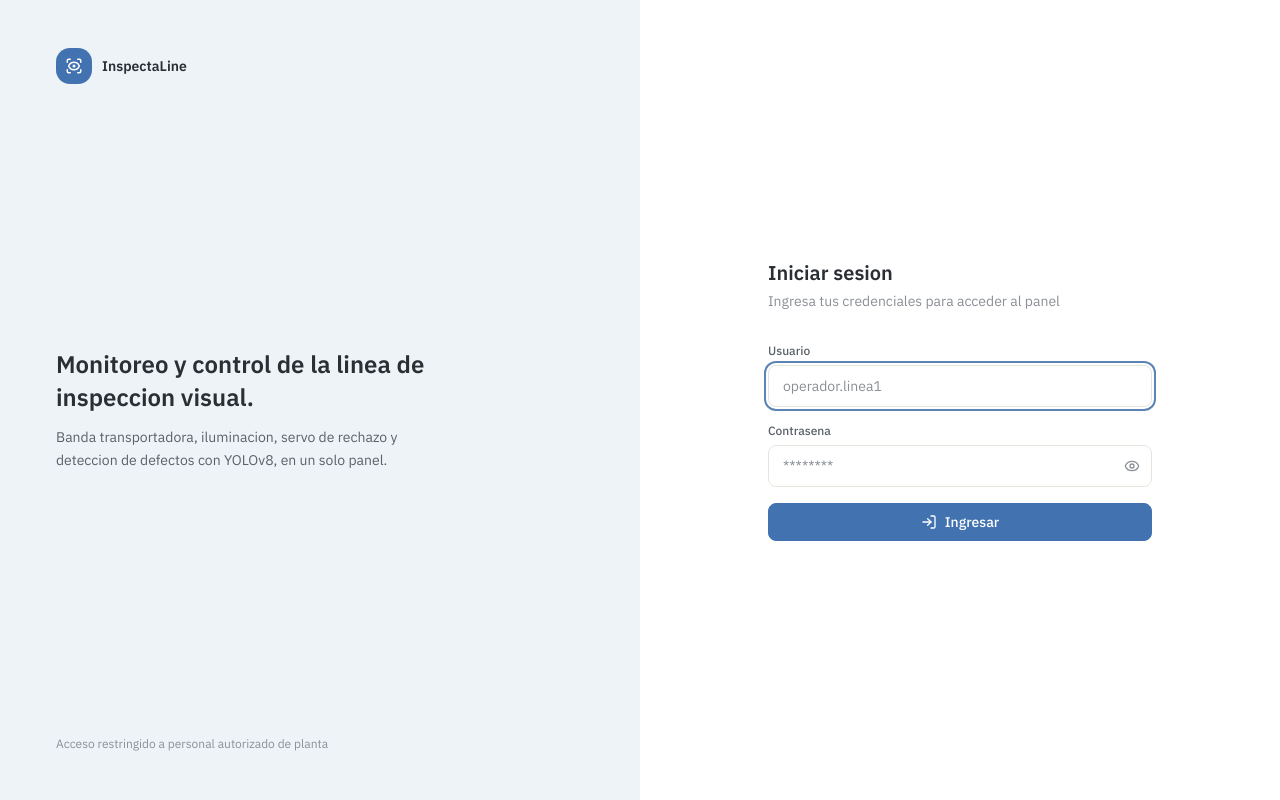
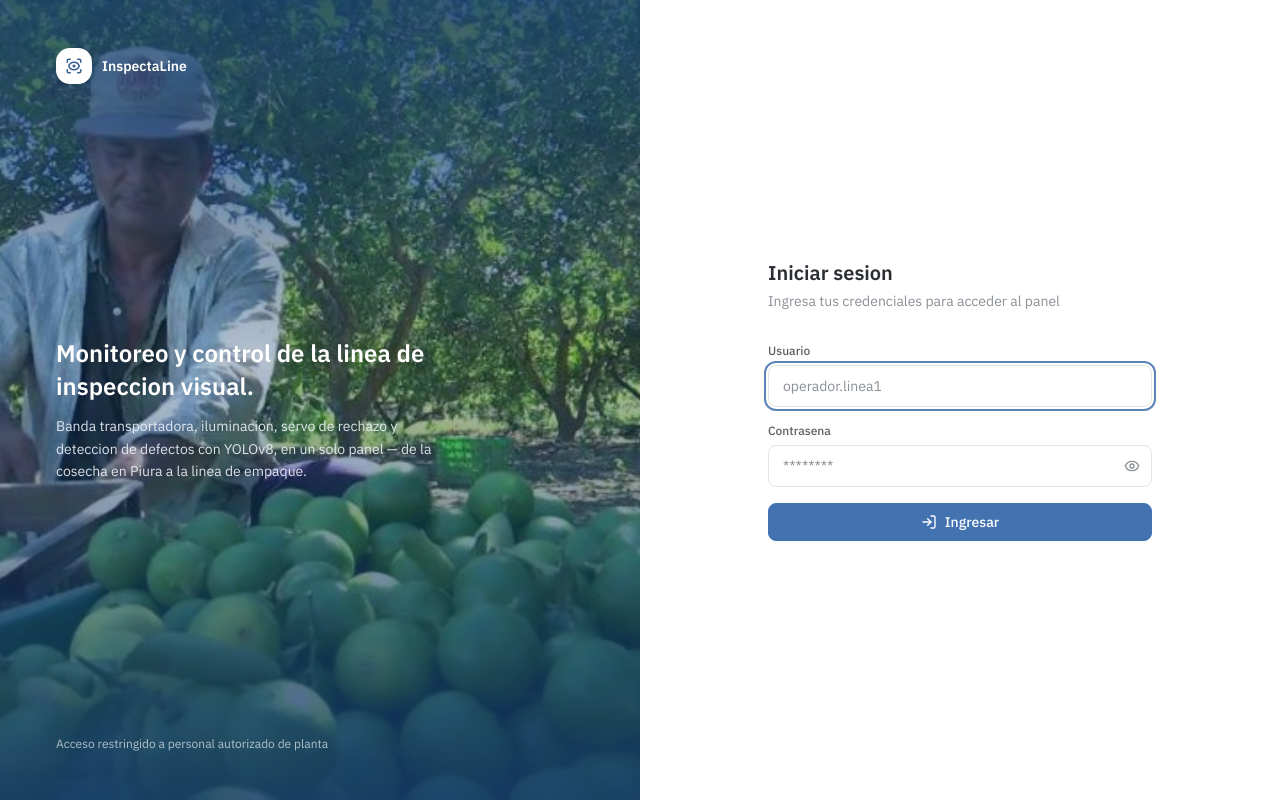
Before and after one commit to SHEILAJPM/Sistema-Vision-Artificial-frontend, a React (Vite) app: page /login in a window 1280 px wide. Built offline with nearby package versions, Linux system fonts and the light colour scheme; no server answers.

Commit message:
foto de fondo en el panel del login

```diff
--- a/src/pages/LoginPage.jsx
+++ b/src/pages/LoginPage.jsx
@@ -4,6 +4,7 @@ import { Eye, EyeOff, ScanEye, TriangleAlert, LogIn } from "lucide-react";
 import { Button } from "../components/ui/Button.jsx";
 import { useAuth } from "../context/AuthProvider.jsx";
 import { USE_MOCK_DATA } from "../lib/api.js";
+import harvestPhoto from "../assets/cosecha-limones-piura.jpg";
 
 const inputClass =
   "focus-ring w-full rounded-lg border border-line bg-canvas px-3.5 py-2.5 text-sm text-ink placeholder:text-ink-faint";
@@ -32,26 +33,40 @@ export default function LoginPage() {
 
   return (
     <div className="flex min-h-screen bg-canvas">
-      {/* Panel de marca -- solo en pantallas medianas en adelante */}
-      <div className="hidden lg:flex w-1/2 flex-col justify-between bg-blue-50 px-14 py-12">
-        <div className="flex items-center gap-2.5">
-          <div className="flex h-9 w-9 items-center justify-center rounded-xl bg-blue-500 text-white">
+      {/* Panel de marca -- solo en pantallas medianas en adelante. La foto es
+          la cosecha real que este sistema termina inspeccionando en la linea. */}
+      <div className="hidden lg:flex relative w-1/2 flex-col justify-between overflow-hidden px-14 py-12">
+        <img
+          src={harvestPhoto}
+          alt=""
+          className="absolute inset-0 h-full w-full object-cover"
+        />
+        <div
+          className="absolute inset-0"
+          style={{
+            background:
+              "linear-gradient(180deg, rgba(23,63,110,0.85) 0%, rgba(23,63,110,0.32) 45%, rgba(23,63,110,0.88) 100%)",
+          }}
+        />
+
+        <div className="relative flex items-center gap-2.5">
+          <div className="flex h-9 w-9 items-center justify-center rounded-xl bg-white text-blue-600">
             <ScanEye size={18} strokeWidth={2} />
           </div>
-          <p className="text-sm font-semibold text-ink">InspectaLine</p>
+          <p className="text-sm font-semibold text-white">InspectaLine</p>
         </div>
 
-        <div className="max-w-sm">
-          <p className="text-2xl font-semibold text-ink leading-snug">
+        <div className="relative max-w-sm">
+          <p className="text-2xl font-semibold text-white leading-snug">
             Monitoreo y control de la linea de inspeccion visual.
           </p>
-          <p className="text-sm text-ink-soft mt-3 leading-relaxed">
+          <p className="text-sm text-blue-50/90 mt-3 leading-relaxed">
             Banda transportadora, iluminacion, servo de rechazo y deteccion de defectos
-            con YOLOv8, en un solo panel.
+            con YOLOv8, en un solo panel — de la cosecha en Piura a la linea de empaque.
           </p>
         </div>
 
-        <p className="text-xs text-ink-faint">Acceso restringido a personal autorizado de planta</p>
+        <p className="relative text-xs text-blue-50/70">Acceso restringido a personal autorizado de planta</p>
       </div>
 
       {/* Formulario */}
```
